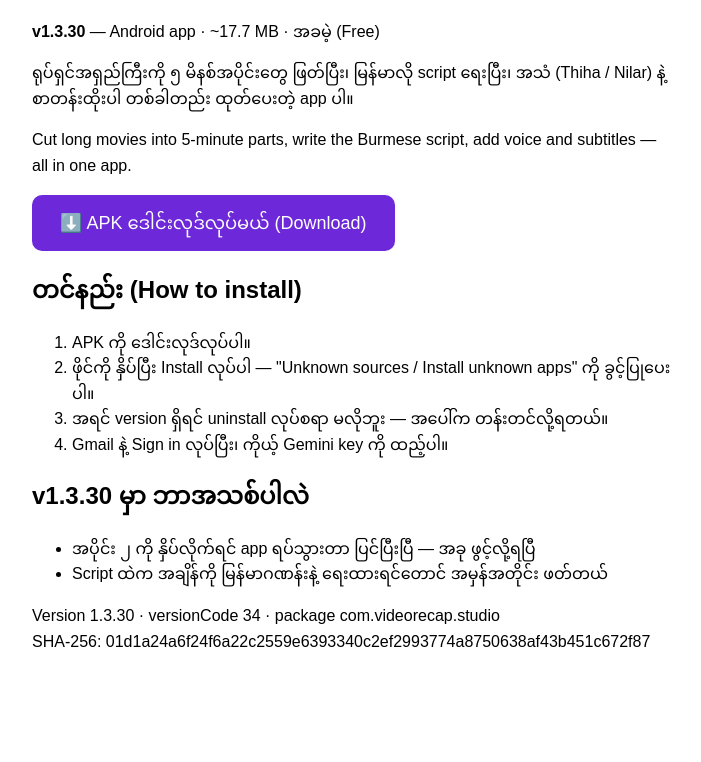
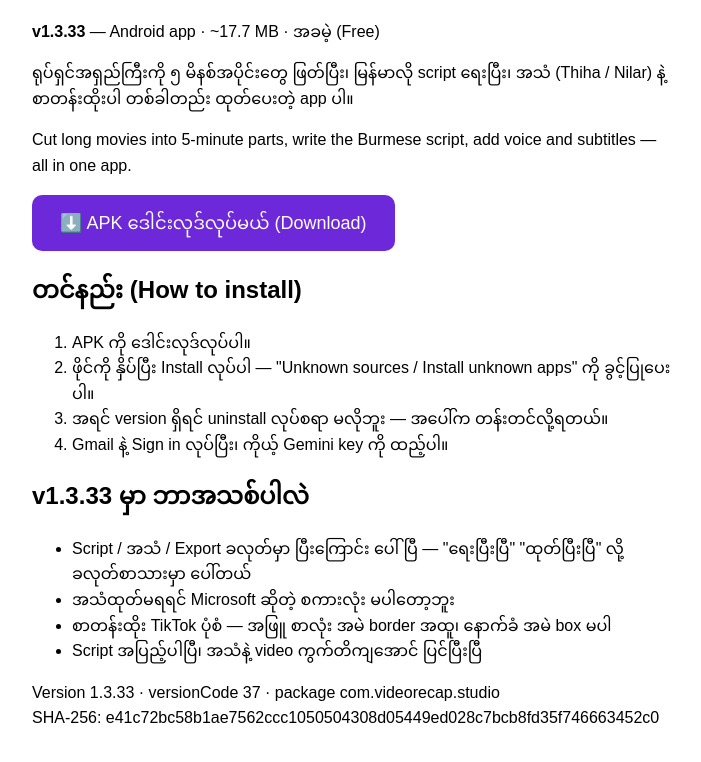
Before and after one commit to siangukmang869-sudo/video-recap-studio, a plain HTML site: page index.html in a window 1280 px wide. Shown: the part 94-856 px from the top of the page, without its empty margins (288-989 px from the left). Before the commit the page ends 800 px from the top, so only its background shows below. Drawn offline with Linux system fonts and the light colour scheme.

Commit message:
v1.3.33 download page (was stale at v1.3.30)

```diff
--- a/index.html
+++ b/index.html
@@ -3,15 +3,15 @@
 <head>
 <meta charset="utf-8">
 <meta name="viewport" content="width=device-width, initial-scale=1">
-<title>Video Recap Studio — Download APK (v1.3.30)</title>
-<meta name="description" content="Video Recap Studio v1.3.30 — ရုပ်ရှင်ဇာတ်ကားတွေကို ၅ မိနစ် recap လုပ်တဲ့ Android app။ အခမဲ့ ဒေါင်းလုဒ်လုပ်ပါ။ Free download for Android.">
+<title>Video Recap Studio — Download APK (v1.3.33)</title>
+<meta name="description" content="Video Recap Studio v1.3.33 — ရုပ်ရှင်ဇာတ်ကားတွေကို ၅ မိနစ် recap လုပ်တဲ့ Android app။ အခမဲ့ ဒေါင်းလုဒ်လုပ်ပါ။ Free download for Android.">
 </head>
 <body style="font-family:sans-serif;max-width:640px;margin:40px auto;padding:0 16px;line-height:1.6">
 <h1>🎬 Video Recap Studio</h1>
-<p><strong>v1.3.30</strong> — Android app · ~17.7 MB · အခမဲ့ (Free)</p>
+<p><strong id="ver">v1.3.33</strong> — Android app · ~17.7 MB · အခမဲ့ (Free)</p>
 <p>ရုပ်ရှင်အရှည်ကြီးကို ၅ မိနစ်အပိုင်းတွေ ဖြတ်ပြီး၊ မြန်မာလို script ရေးပြီး၊ အသံ (Thiha / Nilar) နဲ့ စာတန်းထိုးပါ တစ်ခါတည်း ထုတ်ပေးတဲ့ app ပါ။</p>
 <p>Cut long movies into 5-minute parts, write the Burmese script, add voice and subtitles — all in one app.</p>
-<p><a href="https://github.com/siangukmang869-sudo/video-recap-studio/releases/download/v1.3.30/VideoRecapStudio-v1.3.30.apk" style="display:inline-block;padding:14px 28px;background:#6d28d9;color:#fff;border-radius:10px;text-decoration:none;font-size:18px">⬇️ APK ဒေါင်းလုဒ်လုပ်မယ် (Download)</a></p>
+<p><a id="apkLink" href="https://github.com/siangukmang869-sudo/video-recap-studio/releases/download/v1.3.33/VideoRecapStudio-v1.3.33.apk" style="display:inline-block;padding:14px 28px;background:#6d28d9;color:#fff;border-radius:10px;text-decoration:none;font-size:18px">⬇️ APK ဒေါင်းလုဒ်လုပ်မယ် (Download)</a></p>
 <h2>တင်နည်း (How to install)</h2>
 <ol>
 <li>APK ကို ဒေါင်းလုဒ်လုပ်ပါ။</li>
@@ -19,12 +19,26 @@
 <li>အရင် version ရှိရင် uninstall လုပ်စရာ မလိုဘူး — အပေါ်က တန်းတင်လို့ရတယ်။</li>
 <li>Gmail နဲ့ Sign in လုပ်ပြီး၊ ကိုယ့် Gemini key ကို ထည့်ပါ။</li>
 </ol>
-<h2>v1.3.30 မှာ ဘာအသစ်ပါလဲ</h2>
+<h2>v1.3.33 မှာ ဘာအသစ်ပါလဲ</h2>
 <ul>
-<li>အပိုင်း ၂ ကို နှိပ်လိုက်ရင် app ရပ်သွားတာ ပြင်ပြီးပြီ — အခု ဖွင့်လို့ရပြီ</li>
-<li>Script ထဲက အချိန်ကို မြန်မာဂဏန်းနဲ့ ရေးထားရင်တောင် အမှန်အတိုင်း ဖတ်တယ်</li>
+<li>Script / အသံ / Export ခလုတ်မှာ ပြီးကြောင်း ပေါ်ပြီ — "ရေးပြီးပြီ" "ထုတ်ပြီးပြီ" လို့ ခလုတ်စာသားမှာ ပေါ်တယ်</li>
+<li>အသံထုတ်မရရင် Microsoft ဆိုတဲ့ စကားလုံး မပါတော့ဘူး</li>
+<li>စာတန်းထိုး TikTok ပုံစံ — အဖြူ စာလုံး အမဲ border အထူ၊ နောက်ခံ အမဲ box မပါ</li>
+<li>Script အပြည့်ပါပြီ၊ အသံနဲ့ video ကွက်တိကျအောင် ပြင်ပြီးပြီ</li>
 </ul>
-<p>Version 1.3.30 · versionCode 34 · package com.videorecap.studio<br>
-SHA-256: 01d1a24a6f24f6a22c2559e6393340c2ef2993774a8750638af43b451c672f87</p>
+<p id="verFooter">Version 1.3.33 · versionCode 37 · package com.videorecap.studio<br>
+SHA-256: e41c72bc58b1ae7562ccc1050504308d05449ed028c7bcb8fd35f746663452c0</p>
+<script>
+// Keep the download button + version in sync with version.json so the
+// page never goes stale when a new release is published.
+fetch('version.json').then(function (r) { return r.json(); }).then(function (v) {
+  if (!v || !v.versionName || !v.apkUrl) return;
+  var ver = document.getElementById('ver');
+  if (ver) ver.textContent = 'v' + v.versionName;
+  var link = document.getElementById('apkLink');
+  if (link) link.href = v.apkUrl;
+  document.title = 'Video Recap Studio — Download APK (v' + v.versionName + ')';
+}).catch(function () { /* keep the static values above */ });
+</script>
 </body>
 </html>
```
